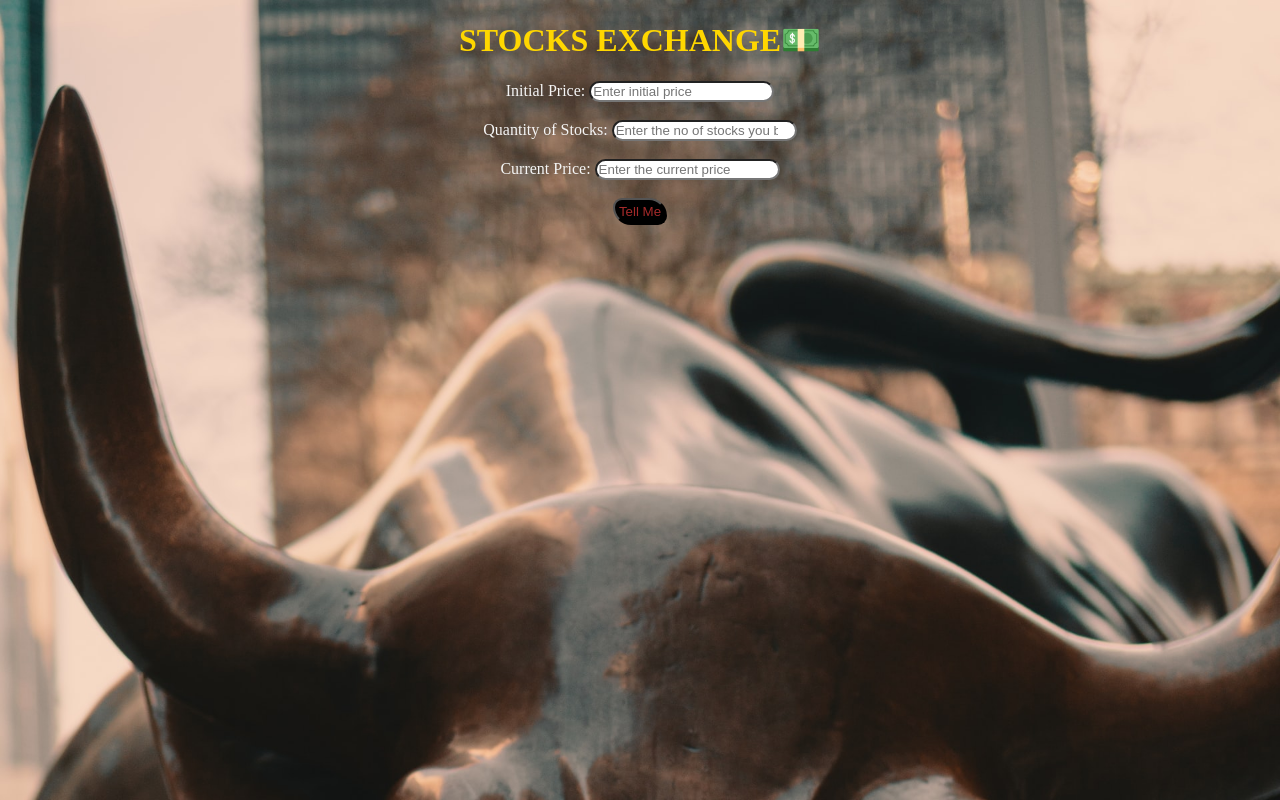
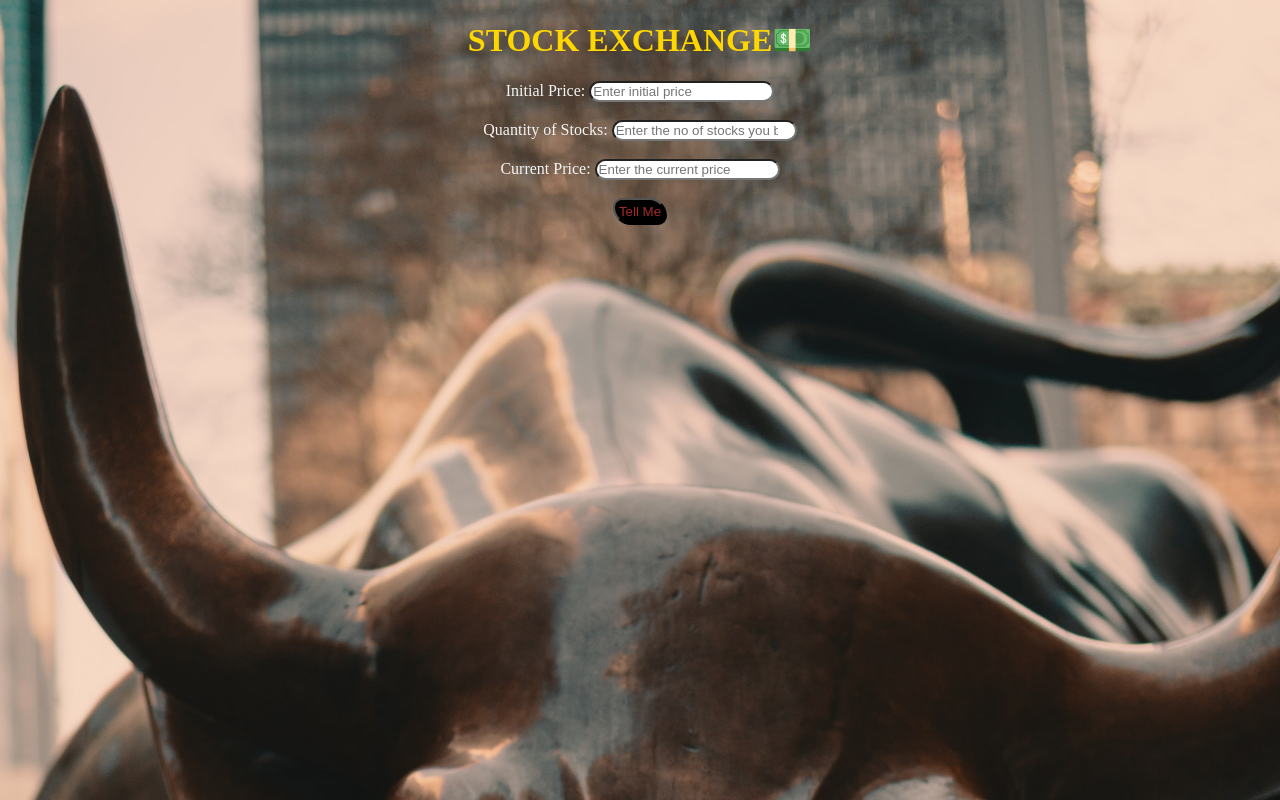
Before and after one commit to aniket-a/stock-purchaes-profit-or-lose, a plain HTML site: page index.html in a window 1280 px wide. Drawn offline with Linux system fonts and the light colour scheme.

Commit message:
html update

```diff
--- a/index.html
+++ b/index.html
@@ -8,7 +8,7 @@
   </head>
   <center>
   <body>
-    <h1>STOCKS EXCHANGE💵</h1>
+    <h1>STOCK EXCHANGE💵</h1>
 
     <label >Initial Price: </label>
    <input type="number" id="initial-price" placeholder="Enter initial price" /><br><br>
```
